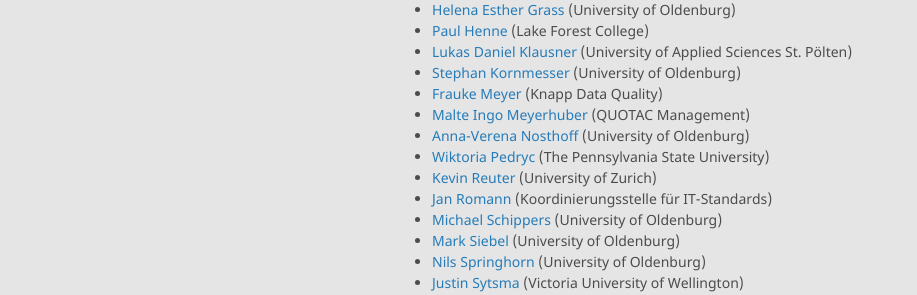
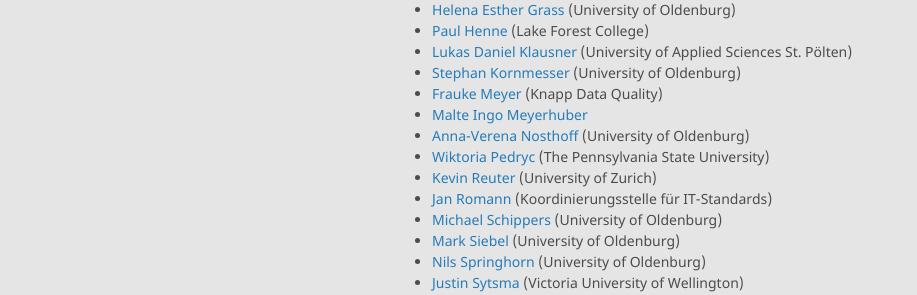
Before and after one commit to alephmembeth/alephmembeth.github.io, a Jekyll site: the page built from collaborators.md, in a window 1280 px wide and 976 px high. Shown: the part 424-719 px from the top of the window, without its empty margins (178-1095 px from the left). Built offline with Jekyll 4.4.1, drawn with Linux system fonts in a browser that asks for light colours; our own code applies the rules of GitHub Pages for plain Markdown files.

Commit message:
Update collaborators.md

```diff
--- a/collaborators.md
+++ b/collaborators.md
@@ -22,7 +22,7 @@
 + [Lukas Daniel Klausner](https://www.fhstp.ac.at/de/uber-uns/mitarbeiter-innen-a-z/klausner-lukas) (University of Applied Sciences St. Pölten)
 + [Stephan Kornmesser](https://uol.de/stephan-kornmesser) (University of Oldenburg)
 + [Frauke Meyer](https://www.linkedin.com/in/frauke-meyer-ph-d-7a07b6154/) (Knapp Data Quality)
-+ [Malte Ingo Meyerhuber](https://www.quotac.de/das-team.html) (QUOTAC Management)
++ [Malte Ingo Meyerhuber](https://www.quotac.de/das-team.html)
 + [Anna-Verena Nosthoff](https://uol.de/philosophie/mitarbeiterinnen/prof-dr-anna-verena-nosthoff) (University of Oldenburg)
 + [Wiktoria Pedryc](https://psych.la.psu.edu/people/wiktoria-m-pedryc/) (The Pennsylvania State University)
 + [Kevin Reuter](http://www.kevinreuter.com/) (University of Zurich)
```
